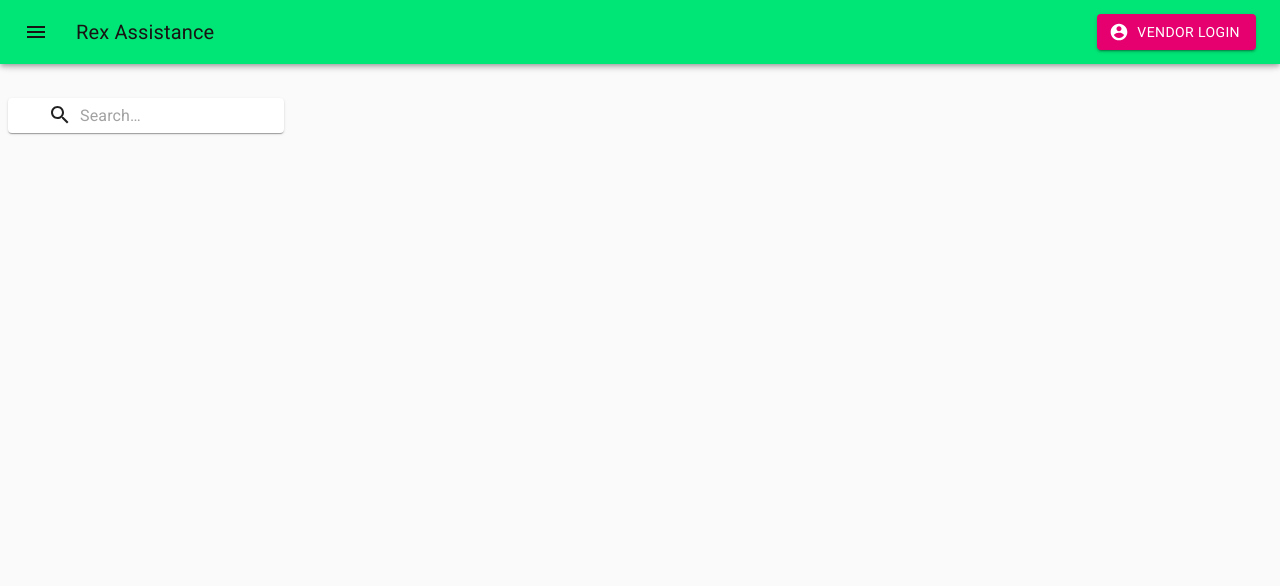
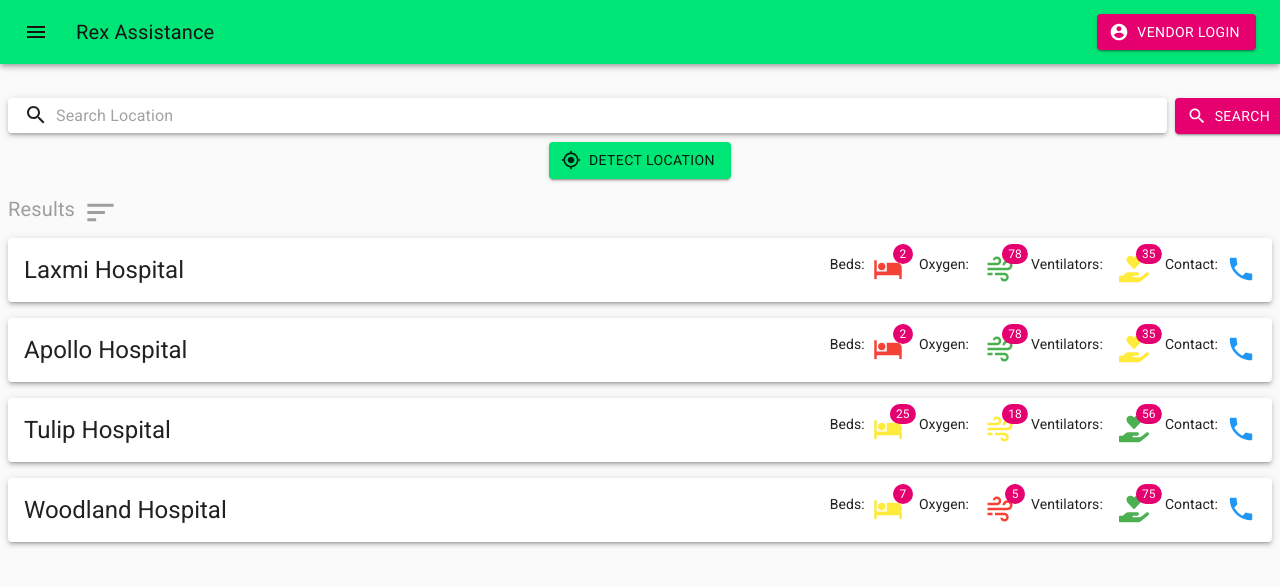
Before and after one commit to neetishsingh/RexCovidAssistance, a React (Create React App) app: page / in a window 1280 px wide. Shown: the top 586 px of the page. Built offline with nearby package versions, Linux system fonts and the light colour scheme.

Commit message:
Going for initial release In netlify without backend

```diff
--- a/package.json
+++ b/package.json
@@ -10,6 +10,7 @@
     "@testing-library/user-event": "^12.8.3",
     "react": "^17.0.2",
     "react-dom": "^17.0.2",
+    "react-icons": "^4.2.0",
     "react-router-dom": "^5.2.0",
     "react-scripts": "4.0.3",
     "web-vitals": "^1.1.1"
--- a/src/App.js
+++ b/src/App.js
@@ -5,6 +5,7 @@
 import Login from "./Components/Login";
 import SignUp from "./Components/SignUp";
 import HomeView from "./Components/HomeView";
+import Datatable from "./Components/Datatable";
 function App() {
   return (
     <ThemeProvider theme={LightTheme}>
@@ -20,6 +21,7 @@
           <Topbar>
             <Route path="/">
               <HomeView/>
+              <Datatable/>
             </Route>
           </Topbar>
         </Switch>
--- /dev/null
+++ b/src/Components/Datatable.js
@@ -0,0 +1,170 @@
+import React from "react";
+import {
+  Grid,
+  Paper,
+  makeStyles,
+  Typography,
+  useMediaQuery,
+  Badge,
+  Hidden,
+} from "@material-ui/core";
+import HotelIcon from "@material-ui/icons/Hotel";
+import PhoneIcon from "@material-ui/icons/Phone";
+import { BiWind } from "react-icons/bi";
+import { FaHandHoldingHeart } from "react-icons/fa";
+import { green, yellow, red, blue } from "@material-ui/core/colors";
+import Link from "@material-ui/core/Link";
+const cardDetails = [
+  {
+    name: "Laxmi Hospital",
+    beds: 2,
+    oxygen: 78,
+    contact: "+918617882389",
+    email: "arghabhattacharya6@gmail.com",
+    ventilator: 35,
+  },
+  {
+    name: "Apollo Hospital",
+    beds: 2,
+    oxygen: 78,
+    contact: "+918617882389",
+    email: "arghabhattacharya6@gmail.com",
+    ventilator: 35,
+  },
+  {
+    name: "Tulip Hospital",
+    beds: 25,
+    oxygen: 18,
+    contact: "+918617882389",
+    email: "arghabhattacharya6@gmail.com",
+    ventilator: 56,
+  },
+  {
+    name: "Woodland Hospital",
+    beds: 7,
+    oxygen: 5,
+    contact: "+918617882389",
+    email: "arghabhattacharya6@gmail.com",
+    ventilator: 75,
+  },
+];
+function Datatable() {
+  const classes = useStyles();
+  // is the minimum width 600px false for mobile devides
+  const mediaQuery = useMediaQuery("(min-width:600px)");
+  const IconColor = (number) => {
+    if (number <= 5) {
+      return red[500];
+    } else if (number > 5 && number <= 50) {
+      return yellow[500];
+    } else {
+      return green[500];
+    }
+  };
+  return (
+    <Grid container spacing={2}>
+      {cardDetails.map((detail, index) => (
+        <Grid item xs={12} key={index}>
+          <Paper elevation={3} className={classes.root}>
+            <Typography variant={mediaQuery ? "h5" : "subtitle1"}>
+              {detail.name}
+            </Typography>
+            <div className={classes.grow} />
+            <div className={classes.sectionDesktop}>
+              <Hidden mdDown>
+                <Typography
+                  variant="subtitle2"
+                  className={classes.textParameteres}
+                >
+                  Beds:
+                </Typography>
+              </Hidden>
+              <Badge badgeContent={detail.beds} color="secondary">
+                <HotelIcon
+                  style={{ color: IconColor(detail.beds) }}
+                  className={classes.icons}
+                />
+              </Badge>
+              <Hidden mdDown>
+                <Typography
+                  variant="subtitle2"
+                  className={classes.textParameteres}
+                >
+                  Oxygen:
+                </Typography>
+              </Hidden>
+              <Badge
+                badgeContent={detail.oxygen}
+                color="secondary"
+                className={classes.icons}
+              >
+                <BiWind
+                  style={{ color: IconColor(detail.oxygen) }}
+                  className={classes.icons}
+                />
+              </Badge>
+              <Hidden mdDown>
+                <Typography
+                  variant="subtitle2"
+                  className={classes.textParameteres}
+                >
+                  Ventilators:
+                </Typography>
+              </Hidden>
+              <Badge
+                badgeContent={detail.ventilator}
+                color="secondary"
+                className={classes.icons}
+              >
+                <FaHandHoldingHeart
+                  style={{ color: IconColor(detail.ventilator) }}
+                  className={classes.icons}
+                />
+              </Badge>
+              <Hidden mdDown>
+                <Typography
+                  variant="subtitle2"
+                  className={classes.textParameteres}
+                >
+                  Contact:
+                </Typography>
+              </Hidden>
+              <Link href={`tel:${detail.contact}`}>
+                <PhoneIcon
+                  style={{ color: blue[500], verticalAlign: "middle"}}
+                  className={mediaQuery?classes.icons:classes.PhoneIcon}
+                />
+              </Link>
+            </div>
+          </Paper>
+        </Grid>
+      ))}
+    </Grid>
+  );
+}
+
+export default Datatable;
+const useStyles = makeStyles((theme) => ({
+  root: {
+    padding: theme.spacing(2),
+    display: "flex",
+  },
+  textParameteres: {
+    marginLeft: theme.spacing(2),
+    display: "inline-flex",
+  },
+  icons: {
+    marginLeft: theme.spacing(1),
+    fontSize: 30,
+  },
+  PhoneIcon: {
+    marginLeft: theme.spacing(2),
+    fontSize: 30,
+  },
+  grow: {
+    flexGrow: 1,
+  },
+  sectionDesktop: {
+    display: "flex",
+  },
+}));
--- /dev/null
+++ b/src/Components/Detectlocation.js
@@ -0,0 +1,25 @@
+import {useState} from "react";
+import Button from "@material-ui/core/Button";
+import MyLocationIcon from "@material-ui/icons/MyLocation";
+import {green,yellow} from "@material-ui/core/colors";
+const Detectlocation = () => {
+    const [values,setValues] = useState({
+        disabled: false,
+        color: green['A400'],
+    });
+    const handleChange = ({name,value}) =>
+        setValues({...values, [name]: value});
+
+    return (
+        <Button
+            variant="contained"
+            disabled={values.disabled}
+            style={{backgroundColor: values.color}}
+            startIcon={<MyLocationIcon />}
+          >
+            Detect Location
+          </Button>
+    );
+}
+
+export default Detectlocation;
--- a/src/Components/HomeView.js
+++ b/src/Components/HomeView.js
@@ -1,20 +1,30 @@
 import Grid from "@material-ui/core/Grid";
 import { fade, makeStyles } from "@material-ui/core/styles";
+import { Typography, useTheme } from "@material-ui/core";
 import InputBase from "@material-ui/core/InputBase";
+import useMediaQuery from "@material-ui/core/useMediaQuery";
 import SearchIcon from "@material-ui/icons/Search";
+import SortIcon from '@material-ui/icons/Sort';
 import Paper from "@material-ui/core/Paper";
+import Button from "@material-ui/core/Button";
+import Detectlocation from "./Detectlocation";
+import {grey} from "@material-ui/core/colors";
 function HomeView() {
   const classes = useStyles();
+  const theme = useTheme();
+  // is the minimum width 600px false for mobile devides
+  const mediaQuery = useMediaQuery("(min-width:600px)");
   return (
+
       <Grid container>
-      <Paper>
-        <Grid item xs={12}>
+        <Grid item xs={12} lg={11}>
+          <Paper elevation={3}>
             <div className={classes.search}>
               <div className={classes.searchIcon}>
                 <SearchIcon />
               </div>
               <InputBase
-              placeholder="Search…"
+                placeholder="Search Location"
                 classes={{
                   root: classes.inputRoot,
                   input: classes.inputInput,
@@ -22,8 +32,30 @@
                 inputProps={{ "aria-label": "search" }}
               />
             </div>
+          </Paper>
         </Grid>
-      </Paper>
+        <Grid
+          item
+          xs={12}
+          lg={1}
+          className={mediaQuery ? null : classes.Button_M}
+        >
+          <Button
+            variant="contained"
+            color="secondary"
+            style={mediaQuery ? { marginLeft: theme.spacing(1) } : null}
+            startIcon={<SearchIcon />}
+          >
+            Search
+          </Button>
+        </Grid>
+        <Grid item xs={12} className={classes.Button_M}>
+          <Detectlocation/>
+        </Grid>
+        <Grid item xs={12}>
+          <Typography variant="h6" style={{display:"inline-flex", color: grey[500]}}>Results</Typography>
+          <SortIcon style={{margin: theme.spacing(1), verticalAlign: "middle", fontSize: 35, color: grey[500]}}/>
+        </Grid>
       </Grid>
   );
 }
@@ -38,13 +70,8 @@
     "&:hover": {
       backgroundColor: fade(theme.palette.common.white, 0.25),
     },
-    marginRight: theme.spacing(2),
     marginLeft: 0,
-    width: "100%",
-    [theme.breakpoints.up("sm")]: {
-      marginLeft: theme.spacing(3),
-      width: "auto",
-    },
+    width: "inherit",
   },
   searchIcon: {
     padding: theme.spacing(0, 2),
@@ -63,9 +90,17 @@
     // vertical padding + font size from searchIcon
     paddingLeft: `calc(1em + ${theme.spacing(4)}px)`,
     transition: theme.transitions.create("width"),
-    width: "100%",
+    width: `calc(${window.innerWidth}px*0.78)`,
     [theme.breakpoints.up("md")]: {
-      width: "20ch",
+      width: `calc(${window.innerWidth}px*0.85)`,
     },
   },
+  search_D: {
+    marginLeft: theme.spacing(1),
+  },
+  Button_M: {
+    margin: theme.spacing(1),
+    justifyContent: "center",
+    display: "flex",
+  },
 }));
--- a/src/Components/Login.js
+++ b/src/Components/Login.js
@@ -62,6 +62,7 @@
                 aria-describedby="email-helper"
                 type="email"
                 onChange={handleChange("email")}
+                value={values.email}
                 autoComplete="email"
                 required
               />
--- a/src/Components/SignUp.js
+++ b/src/Components/SignUp.js
@@ -67,6 +67,7 @@
                 aria-describedby="email-helper"
                 type="email"
                 onChange={handleChange("email")}
+                value={values.email}
                 autoComplete="email"
                 required
                 color="secondary"
@@ -88,6 +89,7 @@
                 aria-describedby="name-helper"
                 type="text"
                 onChange={handleChange("name")}
+                value={values.name}
                 autoComplete="name"
                 required
                 color="secondary"
@@ -139,7 +141,7 @@
                 id="password"
                 aria-describedby="Verfpassword-helper"
                 type={values.showPassword ? "text" : "password"}
-                value={values.password}
+                value={values.verfpass}
                 onChange={handleChange("verfpass")}
                 required
                 color="secondary"
```
Also changed, not shown: 1 other file (tests, documents, lock files or other folders). Lines whose indentation alone changed are shown as unchanged.
